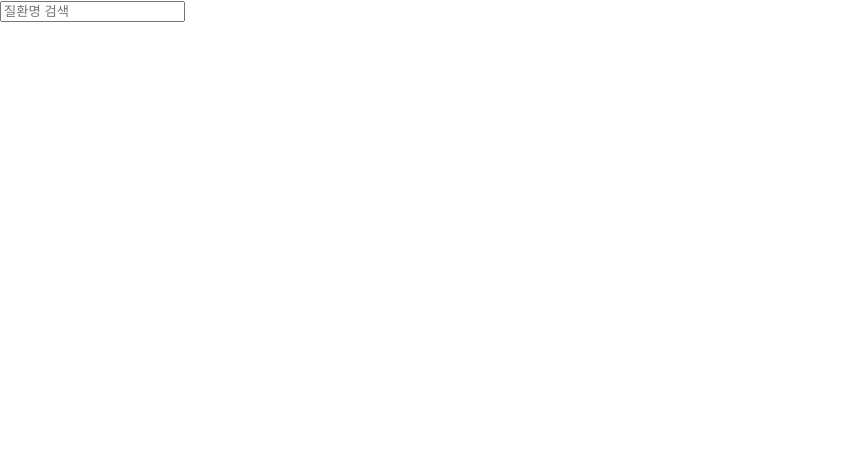
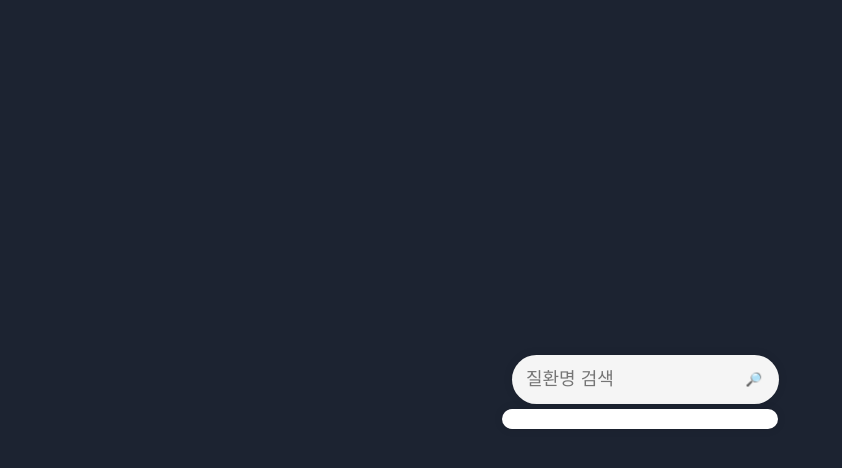
Before and after one commit to scs0209/pre-onboarding-11th-4-16, a React (Create React App) app: page / in a window 1280 px wide. Shown: the top 468 px of the page, without its empty margins (0-842 px from the left). Built offline with nearby package versions, Linux system fonts and the light colour scheme.

Commit message:
style: SearchBar 컴포넌트 스타일 완료

```diff
--- a/src/components/SearchBar/SearchBar.tsx
+++ b/src/components/SearchBar/SearchBar.tsx
@@ -2,6 +2,14 @@ import { ChangeEvent, FormEvent, useEffect, useRef } from 'react';
 
 import { useDataContext } from '@/context/DataContext';
 import { useKeyNavigation } from '@/hooks/useKeyNavigation';
+import {
+  Container,
+  SearchButton,
+  SearchForm,
+  SearchInput,
+  SuggestionItem,
+  SuggestionList,
+} from '@/styles/SearchBar';
 
 const SearchBar = () => {
   const { suggestions, query, setQuery } = useDataContext();
@@ -30,28 +38,45 @@ const SearchBar = () => {
   };
 
   return (
-    <>
-      <form onSubmit={onSubmit}>
-        <input
+    <Container>
+      <SearchForm onSubmit={onSubmit}>
+        <SearchInput
           type="text"
           value={query}
           onChange={onChange}
           onKeyDown={keyDownHandler}
           placeholder="질환명 검색"
         />
-        <ul ref={suggestionContainerRef}>
-          {suggestions.map((suggestion, index) => (
-            <li
-              key={index}
-              ref={(element) => (suggestionItemRefs.current[index] = element)}
-              style={{ backgroundColor: index === selectedIndex ? '#c0c0c0' : 'transparent' }}
+        <SearchButton>🔎</SearchButton>
+      </SearchForm>
+      <SuggestionList ref={suggestionContainerRef}>
+        {suggestions.map((suggestion, i) => (
+          <SuggestionItem
+            key={i}
+            ref={(element) => (suggestionItemRefs.current[i] = element)}
+            isSelected={i === selectedIndex}
+          >
+            <svg
+              fill="none"
+              stroke="gray"
+              strokeWidth="1.5"
+              viewBox="0 0 24 24"
+              xmlns="http://www.w3.org/2000/svg"
+              aria-hidden="true"
+              width="6%"
+              height="6%"
             >
-              {suggestion}
-            </li>
-          ))}
-        </ul>
-      </form>
-    </>
+              <path
+                strokeLinecap="round"
+                strokeLinejoin="round"
+                d="M21 21l-5.197-5.197m0 0A7.5 7.5 0 105.196 5.196a7.5 7.5 0 0010.607 10.607z"
+              ></path>
+            </svg>
+            <div style={{ marginLeft: '10px' }}>{suggestion}</div>
+          </SuggestionItem>
+        ))}
+      </SuggestionList>
+    </Container>
   );
 };
 
--- /dev/null
+++ b/src/styles/SearchBar.ts
@@ -0,0 +1,88 @@
+import styled from '@emotion/styled';
+
+export const Container = styled.div`
+  display: flex;
+  justify-content: center;
+  flex-direction: column;
+  align-items: center;
+  height: 100vh;
+  background-color: #1c2331;
+`;
+
+export const SearchInput = styled.input`
+  width: 100%;
+  padding: 14px;
+  font-size: 18px;
+  border: none;
+  outline: none;
+  background-color: #f5f5f5;
+  border-radius: 30px;
+  box-shadow: 0 0 10px rgba(0, 0, 0, 0.1);
+`;
+
+export const SearchForm = styled.form`
+  display: flex;
+  width: 20%;
+  justify-content: center;
+`;
+
+export const SearchButton = styled.button`
+  margin-left: -40px;
+  background-color: transparent;
+  border: none;
+  cursor: pointer;
+  outline: none;
+`;
+
+export const SuggestionList = styled.ul`
+  width: 20%;
+  background-color: white;
+  padding: 10px;
+  max-height: 200px;
+  overflow-y: scroll;
+  font-size: 16px;
+  margin-top: 5px;
+  border-radius: 15px;
+  box-shadow: 0 0 10px rgba(0, 0, 0, 0.1);
+
+  &::-webkit-scrollbar {
+    width: 8px;
+  }
+
+  &::-webkit-scrollbar-track {
+    background-color: #f0f0f0;
+    border-radius: 15px;
+  }
+
+  &::-webkit-scrollbar-thumb {
+    background-color: #c0c0c0;
+    border-radius: 4px;
+  }
+
+  &::-webkit-scrollbar-thumb:hover {
+    background-color: #a0a0a0;
+  }
+`;
+
+export const ListItem = styled.li`
+  list-style-type: none;
+  border-bottom: 1px solid #f0f0f0;
+
+  &:last-child {
+    border-bottom: none;
+  }
+`;
+
+export const SuggestionItem = styled.li<{ isSelected: boolean }>`
+  display: flex;
+  align-items: center;
+  user-select: none;
+  list-style: none;
+  cursor: pointer;
+  background-color: ${({ isSelected }) => (isSelected ? '#f0f0f0' : 'white')};
+  margin-bottom: 10px;
+
+  &:hover {
+    background-color: #e0e0e0;
+  }
+`;
```
